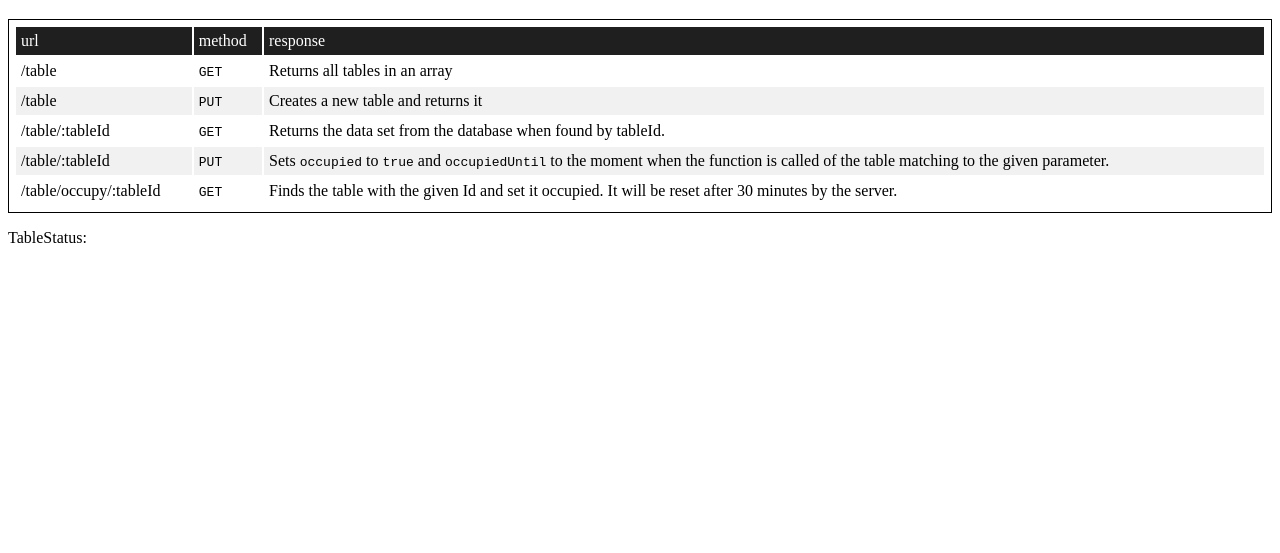
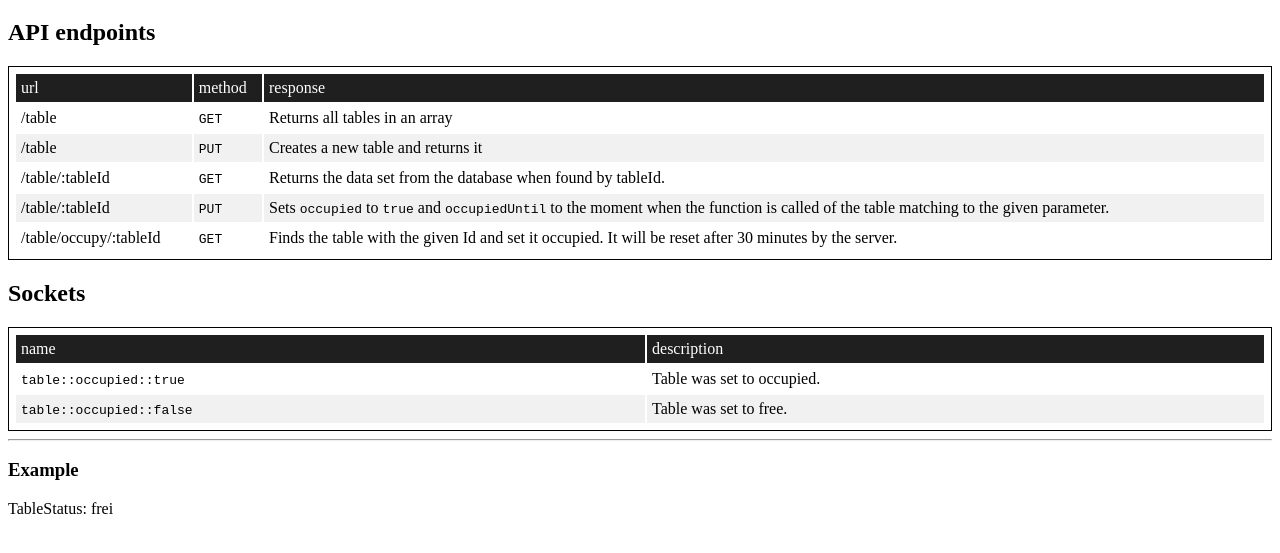
Before and after one commit to falsanu/kickerDC, a website: page frontend/index.html in a window 1280 px wide. Shown: the part 61-614 px from the top of the page. Drawn offline with nearby package versions, Linux system fonts and the light colour scheme; no server answers.

Commit message:
added documentation and an example

```diff
--- a/backend/controllers/table/table.controller.js
+++ b/backend/controllers/table/table.controller.js
@@ -3,7 +3,7 @@ const Table = mongoose.model('Table');
 const Hash = require('../../models/helper/hash.model');
 const ServiceModel = require('../../../env/model/Service.model');
 
-const occupiedTime = 1000 * 5;  //ms s m
+const occupiedTime = 1000 * 60 * 30;  //ms s m - 30min
 
 
 function occupyTable(tableId) {
--- a/frontend/index.html
+++ b/frontend/index.html
@@ -27,6 +27,7 @@
 
 <h1>Kicker Dashcam</h1>
 
+<h2>API endpoints</h2>
 <table>
     <thead>
     <tr>
@@ -64,9 +65,30 @@
     </tbody>
 </table>
 
+<h2>Sockets</h2>
+<table>
+    <thead>
+    <tr>
+        <td>name</td>
+        <td>description</td>
+    </tr>
+    </thead>
+    <tbody>
+    <tr>
+        <td><code>table::occupied::true</code></td>
+        <td>Table was set to occupied.</td>
+    </tr>
+    <tr>
+        <td><code>table::occupied::false</code></td>
+        <td>Table was set to free.</td>
+    </tr>
+    </tbody>
+</table>
+<hr>
 <div>
+    <h3>Example</h3>
     <p>
-        TableStatus: <span id="tableStatus"></span>
+        TableStatus: <span id="tableStatus">frei</span>
     </p>
 </div>
 
```
